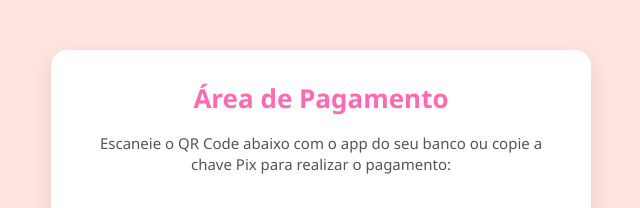
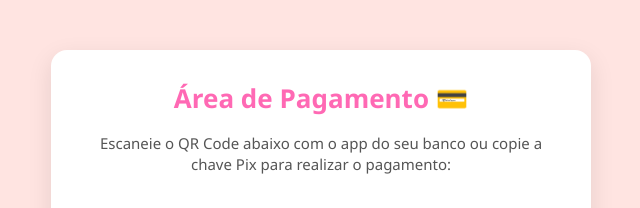
Before and after one commit to kauanbg/sistema-bronze, a website: page pagamento.html in a window 1280 px wide. Shown: the top 208 px of the page, without its empty margins (319-959 px from the left). Drawn offline with Linux system fonts and the light colour scheme.

Commit message:
pagamento.html

```diff
--- a/pagamento.html
+++ b/pagamento.html
@@ -9,29 +9,23 @@
         .card { background: white; max-width: 480px; margin: 30px auto; padding: 30px; border-radius: 16px; box-shadow: 0 8px 25px rgba(0,0,0,0.1); }
         h1 { color: #ff69b4; margin-top: 0; font-size: 26px; }
         .subtitulo { font-size: 15px; color: #555; margin-bottom: 20px; line-height: 1.4; }
-
         .qr-container { background: #fff0f5; padding: 20px; border-radius: 12px; display: inline-block; border: 2px solid #ffb6c1; margin: 15px 0; }
         .qr-container img { width: 220px; height: 220px; border-radius: 8px; display: block; margin: 0 auto; }
-
         .chave-box { background: #f8f9fa; padding: 12px; border-radius: 8px; font-size: 20px; font-weight: bold; word-break: break-all; margin: 15px 0; border: 1px dashed #ff69b4; color: #333; letter-spacing: 1px; }
-
         .btn-copiar { padding: 14px 28px; background: #2ed573; color: white; border: none; border-radius: 8px; font-size: 16px; font-weight: bold; cursor: pointer; transition: background 0.2s, transform 0.1s; width: 100%; margin-top: 10px; }
         .btn-copiar:hover { background: #26af5f; }
         .btn-copiar:active { transform: scale(0.98); }
-
         .btn-voltar { display: block; background: #ff69b4; color: white; padding: 12px 20px; text-decoration: none; border-radius: 8px; font-weight: bold; margin-top: 20px; transition: background 0.2s; }
         .btn-voltar:hover { background: #ff1493; }
-
         .aviso { font-size: 13px; color: #777; margin-top: 8px; }
     </style>
 </head>
 <body>
 
     <div class="card">
-        <h1>Área de Pagamento </h1>
+        <h1>Área de Pagamento 💳</h1>
         <p class="subtitulo">Escaneie o QR Code abaixo com o app do seu banco ou copie a chave Pix para realizar o pagamento:</p>
 
-        <!-- Área do QR Code Gerado Automaticamente -->
         <div class="qr-container">
             <img src="https://api.qrserver.com/v1/create-qr-code/?size=220x220&data=21974832980" alt="QR Code Pix - Espaço Bronze">
         </div>
@@ -51,7 +45,6 @@
             navigator.clipboard.writeText(texto).then(() => {
                 alert('Chave Pix copiada com sucesso!');
             }).catch(() => {
-                // Suporte de cópia para navegadores sem permissão de clipboard direto
                 const inputTemp = document.createElement('input');
                 inputTemp.value = texto;
                 document.body.appendChild(inputTemp);
```
